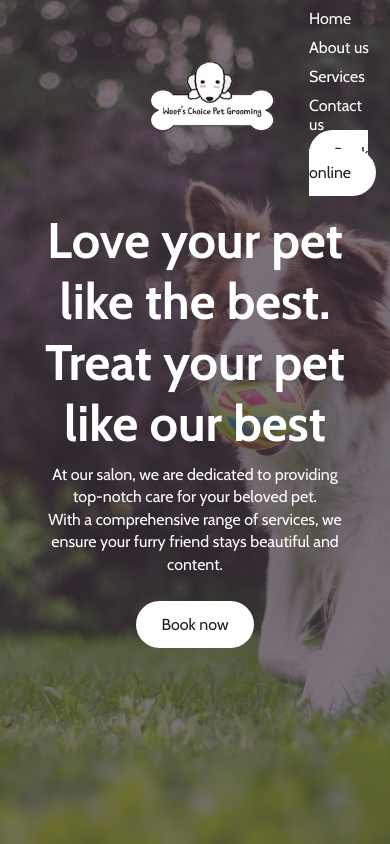
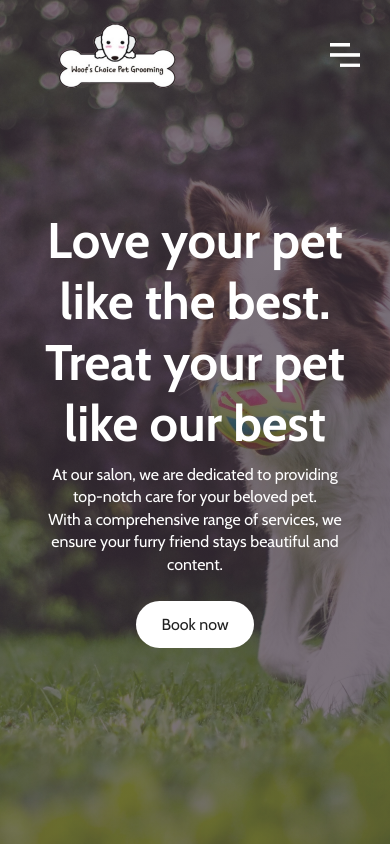
Before and after one commit to ellenjung24/Woof-s-Choice, a React (Vite) app: page / in a window 390 px wide. Shown: the top 844 px of the page. Built offline with nearby package versions, Linux system fonts and the light colour scheme; a web font is replaced by a local one.

Commit message:
added media query for the navbar

```diff
--- a/src/Components/Navbar/Navbar.jsx
+++ b/src/Components/Navbar/Navbar.jsx
@@ -2,9 +2,11 @@ import React, { useEffect, useState } from 'react';
 import './Navbar.scss';
 import { Link } from 'react-scroll';
 import logo from '../../assets/logo.png';
+import menu_icon from '../../assets/menu-icon.png';
 
 const Navbar = () => {
   const [sticky, setSticky] = useState(false);
+  const [mobileMenu, setMobileMenu] = useState(false);
 
   useEffect(() => {
     const handleScroll = () => {
@@ -18,16 +20,21 @@ const Navbar = () => {
     };
   }, []);
 
+  const toggleMenu = () => {
+    mobileMenu ? setMobileMenu(false) : setMobileMenu(true);
+  }
+
   return (
     <nav className={`container ${sticky ? 'dark-nav' : ''}`}>
-      <img src={logo} alt="" className='logo' style={{ width: '150px', marginLeft: '100px'}} />
-      <ul>
+      <img src={logo} alt="" className='logo' />
+      <ul className={mobileMenu ? '' : 'hide-mobile-menu'}>
         <li><Link to="hero" smooth={true} offset={0} duration={500}>Home</Link></li>
         <li><Link to="about" smooth={true} offset={-150} duration={500}>About us</Link></li>
         <li><Link to="services" smooth={true} offset={-260} duration={500}>Services</Link></li>
         <li><Link to="contact" smooth={true} offset={-260} duration={500}>Contact us</Link></li>
-        <li><a href="https://app.acuityscheduling.com/schedule.php?owner=32025918" target="_blank" className='btn'>Book online</a></li>
+        <li><a href="https://app.acuityscheduling.com/schedule.php?owner=32025918" target="_blank" className='btn'>Book</a></li>
       </ul>
+      <img src={menu_icon} alt="" className='menu-icon' onClick={toggleMenu}/>
     </nav>
   );
 };
--- a/src/Components/Navbar/Navbar.scss
+++ b/src/Components/Navbar/Navbar.scss
@@ -20,10 +20,61 @@ nav{
 }
 
 .logo {
-    width: 250px;
+    width: 150px;
+    margin-left: 100px;
 }
 
 .dark-nav{
     background: #bea5b5;
     transition: 0.3s;
 }
+
+.menu-icon {
+    display: none;
+}
+
+@media (max-width: 1040px) {
+    .logo {
+        width: 140px;
+        margin-left: 10px;
+    }
+    nav ul li {
+        margin: 10px 15px;
+    }
+}
+
+@media (max-width: 850px) {
+    nav {
+        padding: 15px 0;
+
+        ul {
+            position: fixed;
+            top: 0;
+            right: 0;
+            bottom: 0;
+            background: #bea5b5;
+            z-index: -1;
+            width: 200px;
+            padding-top: 70px;
+            transition: 0.5s;
+
+            li {
+                display: block;
+                margin: 25px 40px;
+            }
+        }
+    }
+
+    .menu-icon {
+        display: block;
+        width: 30px;
+        cursor: pointer;
+        margin-left: 10px;
+        position: fixed;
+        right: 30px;
+    }
+
+    .hide-mobile-menu {
+        right: -200px;
+    }
+}
```
Also changed, not shown: src/assets/menu-icon.png (added).
